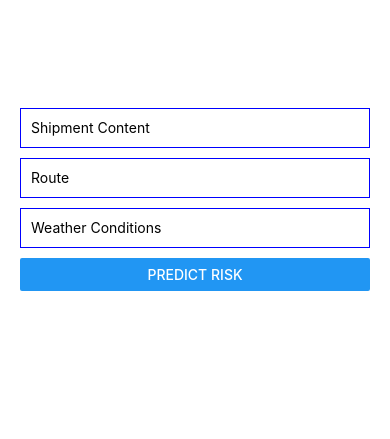
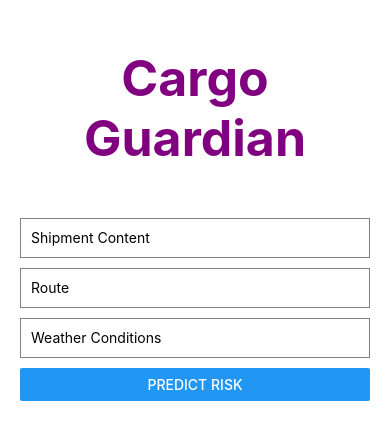
Before and after one commit to ethanmdo/CargoGuardian, a React Native app: screen / in a window 390 px wide. Shown: the part 223-662 px from the top of the page. Built offline with nearby package versions, Linux system fonts and the light colour scheme.

Commit message:
fixed styles

```diff
--- a/App.tsx
+++ b/App.tsx
@@ -1,8 +1,7 @@
 import React, { useState } from "react";
 import { View, TextInput, Button, Text, StyleSheet } from "react-native";
 import axios from "axios";
-import { styles } from "./styles"; // Import styles from the new file
-import LinearGradient from 'react-native-linear-gradient';
+import { styles } from "./styles"; // Import the styles
 
 const App: React.FC = () => {
   const [shipmentContent, setShipmentContent] = useState<string>("");
@@ -28,6 +27,7 @@ const App: React.FC = () => {
 
   return (
     <View style={styles.container}>
+      <Text style={styles.title}>Cargo Guardian</Text>
       <TextInput
         style={styles.input}
         placeholder="Shipment Content"
@@ -56,24 +56,4 @@ const App: React.FC = () => {
   );
 };
 
-const styles = StyleSheet.create({
-  container: {
-    flex: 1,
-    justifyContent: "center",
-    padding: 20,
-  },
-  input: {
-    height: 40,
-    borderColor: "blue",
-    borderWidth: 1,
-    marginBottom: 10,
-    paddingHorizontal: 10,
-  },
-  predictionText: {
-    marginTop: 20,
-    fontSize: 30,
-    textAlign: "center",
-  },
-});
-
 export default App;
--- a/styles.ts
+++ b/styles.tsx
@@ -1,14 +1,11 @@
 // styles.ts
-import { StyleSheet } from 'react-native';
+import { StyleSheet } from "react-native";
 
 export const styles = StyleSheet.create({
   container: {
     flex: 1,
     justifyContent: "center",
     padding: 20,
-  },
-  titleContainer: {
-    flex: 1,
   },
   title: {
     fontSize: 50,
@@ -18,7 +15,6 @@ export const styles = StyleSheet.create({
     padding: 50,
   },
   inputContainer: {
-    flex: 2,
     justifyContent: "center",
   },
   input: {
```
